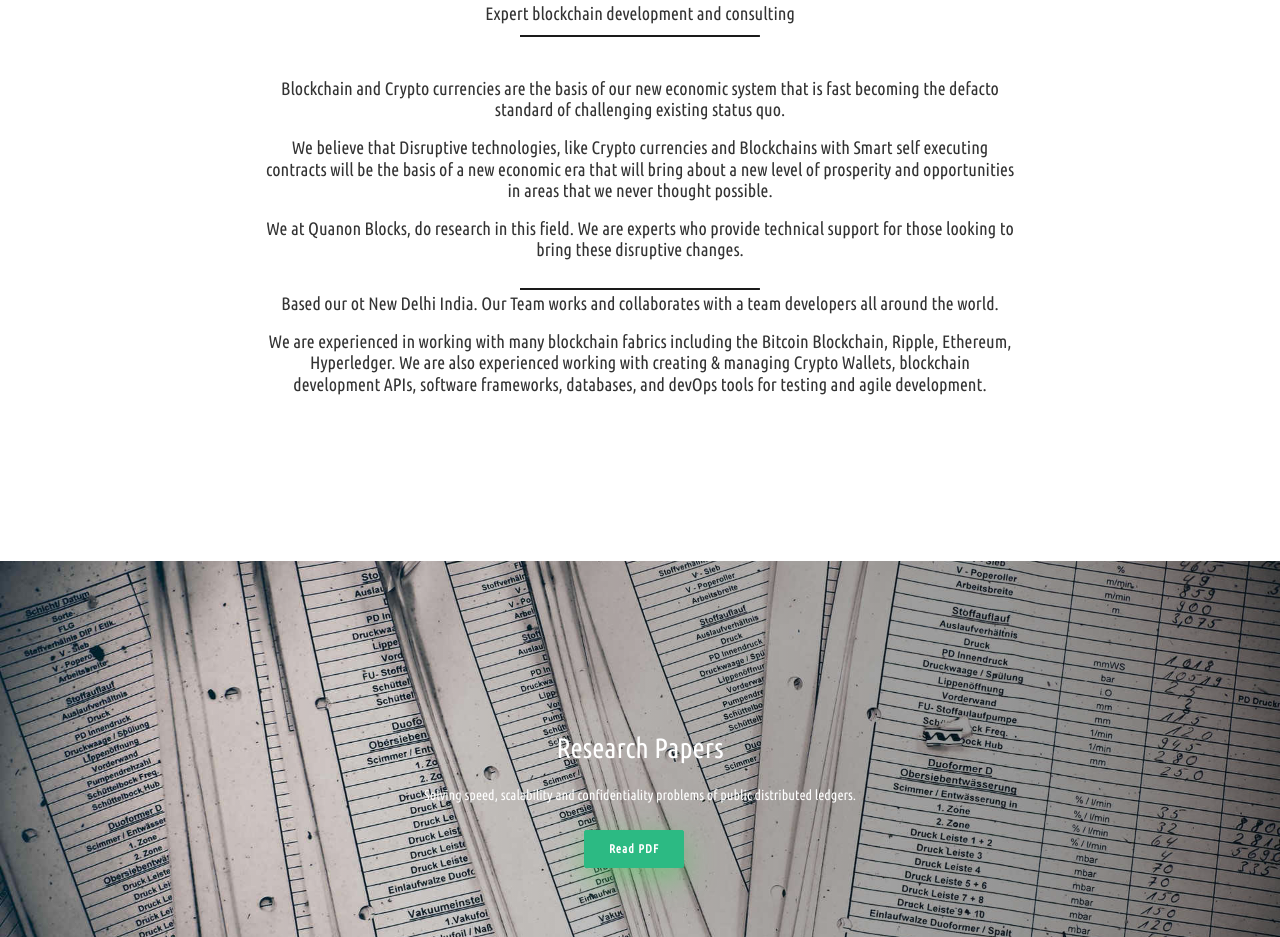
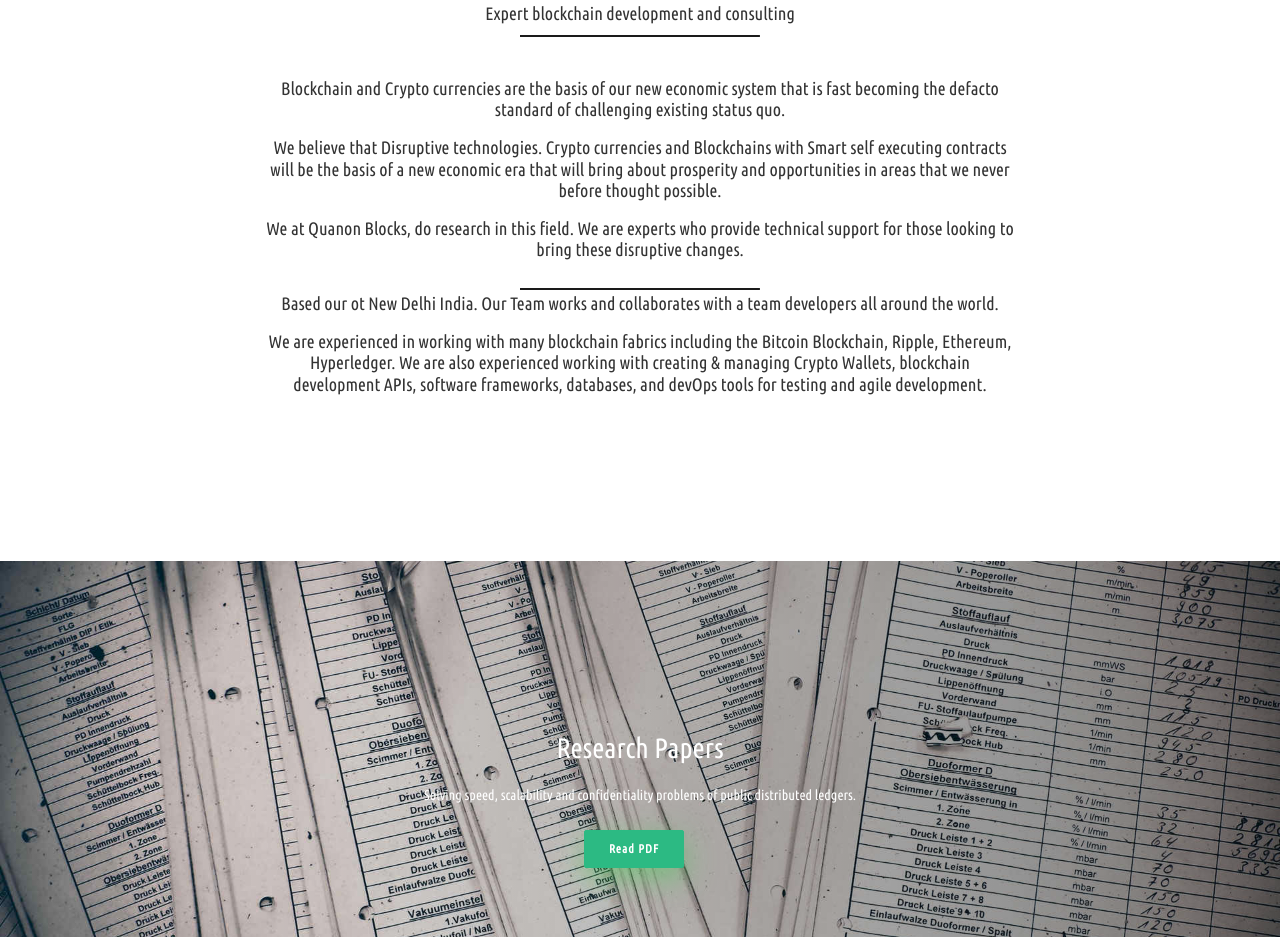
Before and after one commit to quanonblocks/quanonblocks.github.io, a plain HTML site: page index.html in a window 1280 px wide. Shown: the part 954-1891 px from the top of the page. Drawn offline with Linux system fonts and the light colour scheme; a script that the page names is missing; files whose address does not match are found by name.

Commit message:
Update index.html

```diff
--- a/index.html
+++ b/index.html
@@ -71,7 +71,7 @@
                  <p class="wow fadeInDown" data-wow-delay="0.2s">Expert blockchain development and consulting</p>
                  <img src="assets/images/bar.svg">
                  <p class="wow fadeInDown" data-wow-delay="0.2s" style="padding-top: 5%;">Blockchain and Crypto currencies are the basis of our new economic system that is fast becoming the defacto standard of challenging existing status quo.</p><br>
-                 <p class="wow fadeInDown" data-wow-delay="0.2s">We believe that Disruptive technologies, like Crypto currencies and Blockchains with Smart self executing contracts will be the basis of a new economic era that will bring about a new level of prosperity and opportunities in areas that we never thought possible.</p></br>
+                 <p class="wow fadeInDown" data-wow-delay="0.2s">We believe that Disruptive technologies. Crypto currencies and Blockchains with Smart self executing contracts will be the basis of a new economic era that will bring about prosperity and opportunities in areas that we never before thought possible.</p></br>
                  <p class="wow fadeInDown" data-wow-delay="0.2s">We at Quanon Blocks, do research in this field. We are experts who provide technical support for those looking to bring these disruptive changes.</p></br>
                  <img src="assets/images/bar.svg">
                  <p class="wow fadeInDown" data-wow-delay="0.2s">Based our ot New Delhi India. Our Team works and collaborates with a team developers all around the world.</p></br>
```
